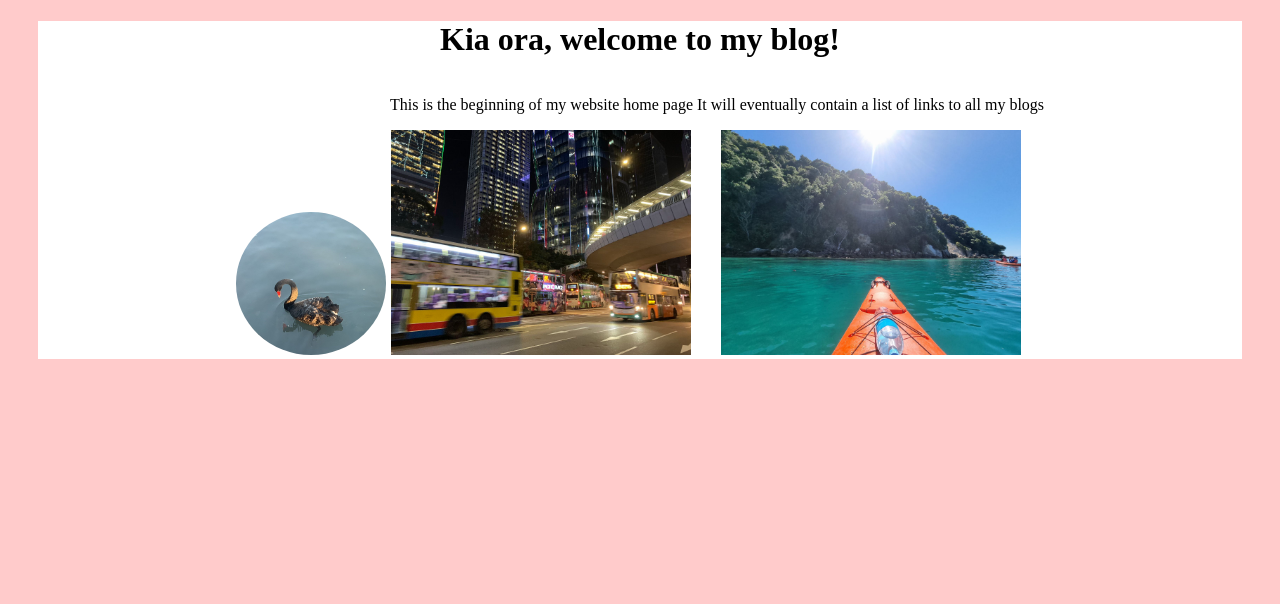
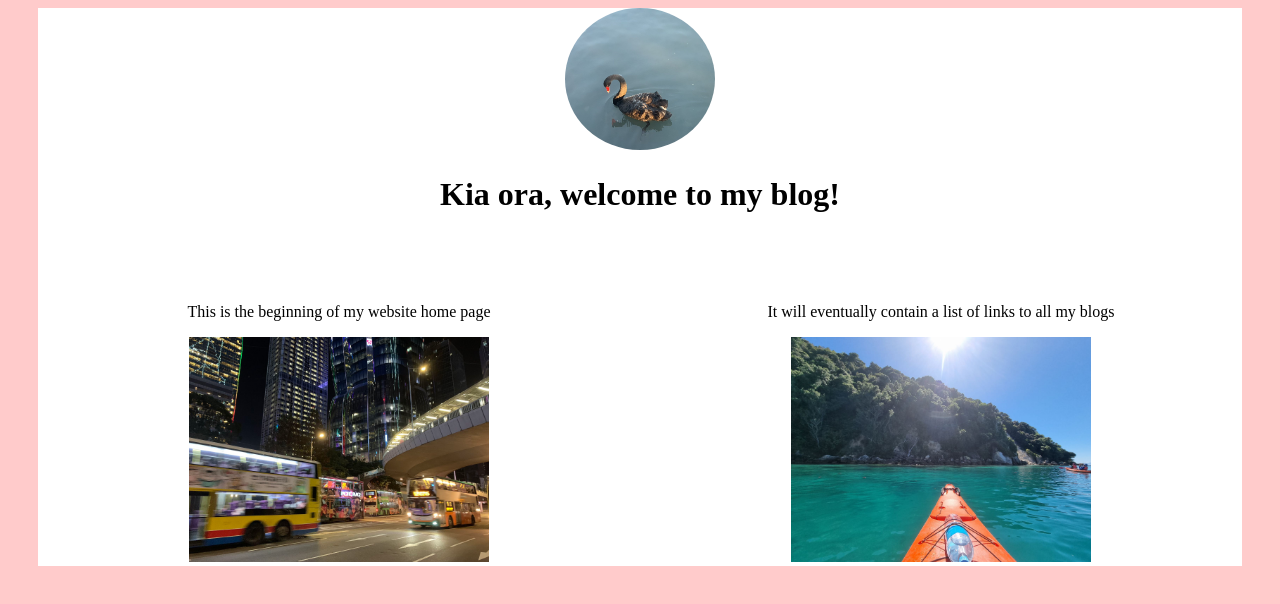
Before and after one commit to bihui-sun/bihui-sun.github.io, a plain HTML site: page index.html in a window 1280 px wide. Drawn offline with Linux system fonts and the light colour scheme.

Commit message:
add grid to html and css

```diff
--- a/index.html
+++ b/index.html
@@ -11,23 +11,27 @@
 
     <main>
       <div class="container">
-        <h1>Kia ora, welcome to my blog!</h1>
-
-        <img class="profile" src="./images/black-swan.jpg" alt="a black swan" />
-
-        <div class="content">
+        <div class="item item-1">
+          <img
+            class="profile"
+            src="./images/black-swan.jpg"
+            alt="a black swan"
+          />
+          <h1>Kia ora, welcome to my blog!</h1>
+        </div>
+        <div class="item item-2">
           <p>This is the beginning of my website home page</p>
           <img
-            class="content-image"
+            class="item-image"
             src="./images/hk-street.jpg"
             alt="city street"
           />
         </div>
 
-        <div class="content">
+        <div class="item item-3">
           <p>It will eventually contain a list of links to all my blogs</p>
           <img
-            class="content-image"
+            class="item-image"
             src="./images/kayake.jpg"
             alt="a kayake in the sea"
           />
--- a/styles/main.css
+++ b/styles/main.css
@@ -15,16 +15,42 @@ body {
   text-align: center;
 }
 
-.content-image {
+.item-image {
   width: 300px;
   height: auto;
 }
 
 .container {
   text-align: center;
+  display: grid;
+  grid-template-rows: 1fr 1fr;
+  grid-template-columns: 1fr 1fr;
 }
 
-.content {
+.item-1 {
+  grid-row: 1 / 2;
+  grid-column: 1 / 3;
+}
+
+.item-2 {
+  grid-row: 2 / 3;
+  grid-column: 1 / 2;
+}
+
+.item-3 {
+  grid-row: 2 / 3;
+  grid-column: 2 / 3;
+}
+
+/* @media (max300) {
+
+.container {
+  text-align: center;
+
+}
+
+.item {
   display: inline-block;
   text-align: center;
 }
+}*/
```
